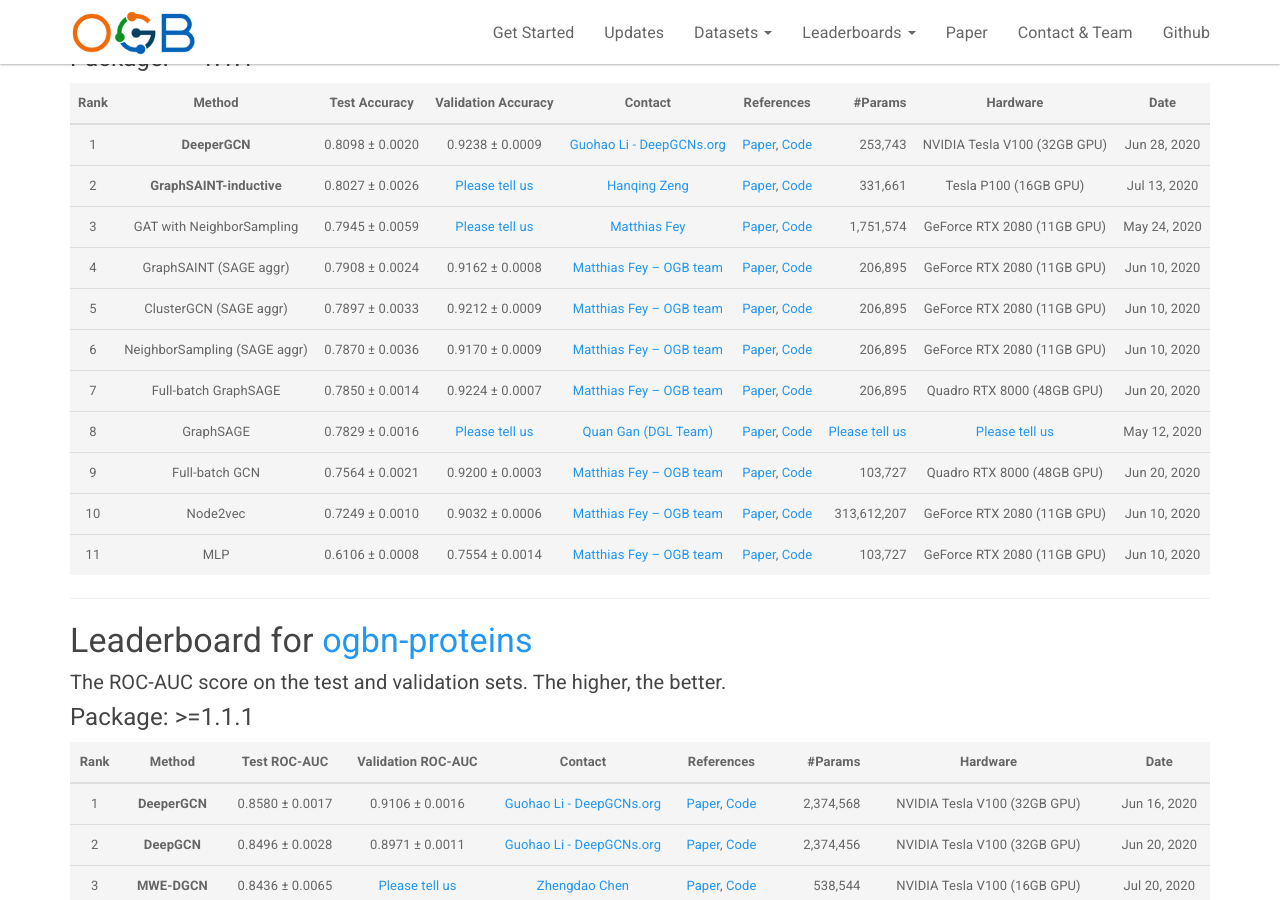
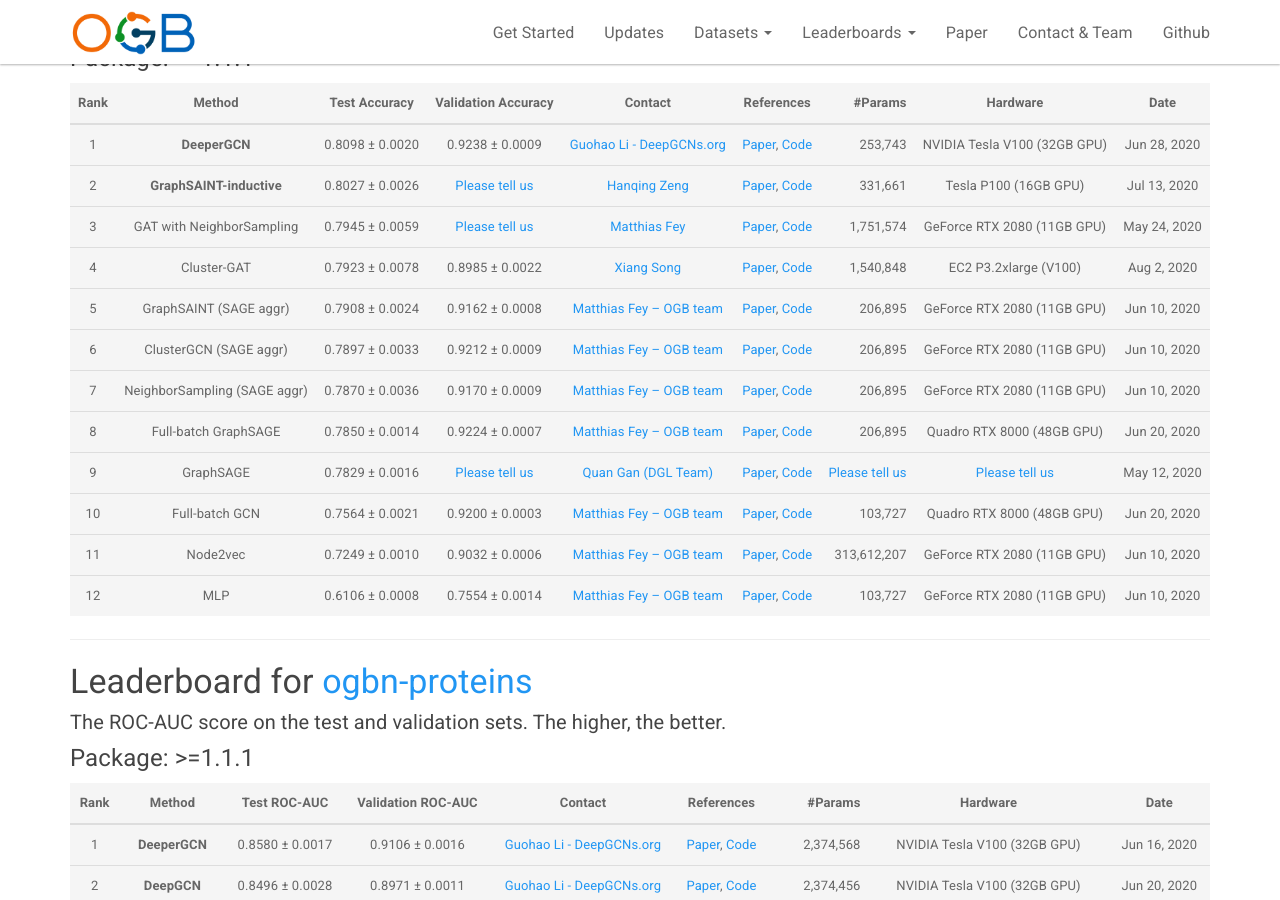
Before and after one commit to snap-stanford/ogb-web, a Jekyll site: the page built from _docs/leaderboard/leader_nodeprop.md, in a window 1280 px wide and 900 px high, scrolled down 495 px. Built offline with Jekyll 4.4.1, drawn with Linux system fonts in a browser that asks for light colours.

Commit message:
updateleaderboard

```diff
--- a/_docs/leaderboard/leader_nodeprop.md
+++ b/_docs/leaderboard/leader_nodeprop.md
@@ -29,14 +29,15 @@ The **bold** method name indicates that the implementation is **official** (by t
 |  1  |  **DeeperGCN**  | 0.8098 ± 0.0020   | 0.9238 ± 0.0009 |[Guohao Li - DeepGCNs.org](mailto:guohao.li@kaust.edu.sa) | [Paper](https://arxiv.org/abs/2006.07739), [Code](https://github.com/lightaime/deep_gcns_torch/tree/master/examples/ogb) | 253,743 | NVIDIA Tesla V100 (32GB GPU) | Jun 28, 2020 |
 |  2  |  **GraphSAINT-inductive**  | 0.8027 ± 0.0026   | [Please tell us](mailto:ogb@cs.stanford.edu) |[Hanqing Zeng](mailto:zengh@usc.edu) | [Paper](https://arxiv.org/abs/1907.04931), [Code](https://github.com/GraphSAINT/GraphSAINT/tree/master/graphsaint/open_graph_benchmark) | 331,661 | Tesla P100 (16GB GPU) | Jul 13, 2020 |
 |  3  |  GAT with NeighborSampling  | 0.7945 ± 0.0059   | [Please tell us](mailto:ogb@cs.stanford.edu) | [Matthias Fey](mailto:matthias.fey@tu-dortmund.de) | [Paper](https://arxiv.org/abs/1710.10903), [Code](https://github.com/rusty1s/pytorch_geometric/blob/master/examples/ogbn_products_gat.py) | 1,751,574 | GeForce RTX 2080 (11GB GPU) | May 24, 2020 |
-|  4  |  GraphSAINT (SAGE aggr)  | 0.7908 ± 0.0024   | 0.9162 ± 0.0008 | [Matthias Fey -- OGB team](mailto:matthias.fey@tu-dortmund.de) | [Paper](https://arxiv.org/abs/1907.04931), [Code](https://github.com/snap-stanford/ogb/tree/master/examples/nodeproppred/products) | 206,895 | GeForce RTX 2080 (11GB GPU) | Jun 10, 2020 |
-|  5  |  ClusterGCN (SAGE aggr)  | 0.7897 ± 0.0033   | 0.9212 ± 0.0009 | [Matthias Fey -- OGB team](mailto:matthias.fey@tu-dortmund.de) | [Paper](https://arxiv.org/abs/1905.07953), [Code](https://github.com/snap-stanford/ogb/tree/master/examples/nodeproppred/products) | 206,895 | GeForce RTX 2080 (11GB GPU) | Jun 10, 2020 |
-|  6  |  NeighborSampling (SAGE aggr)  | 0.7870 ± 0.0036   | 0.9170 ± 0.0009 | [Matthias Fey -- OGB team](mailto:matthias.fey@tu-dortmund.de) | [Paper](https://arxiv.org/abs/1706.02216), [Code](https://github.com/snap-stanford/ogb/tree/master/examples/nodeproppred/products) | 206,895 | GeForce RTX 2080 (11GB GPU) | Jun 10, 2020 |
-|  7  |  Full-batch GraphSAGE  | 0.7850 ± 0.0014   | 0.9224 ± 0.0007 | [Matthias Fey -- OGB team](mailto:matthias.fey@tu-dortmund.de) | [Paper](https://arxiv.org/abs/1706.02216), [Code](https://github.com/snap-stanford/ogb/tree/master/examples/nodeproppred/products) | 206,895 | Quadro RTX 8000 (48GB GPU) | Jun 20, 2020 |
-|  8  |  GraphSAGE  | 0.7829 ± 0.0016   | [Please tell us](mailto:ogb@cs.stanford.edu) | [Quan Gan (DGL Team)](mailto:quagan@amazon.com) | [Paper](https://arxiv.org/abs/1706.02216), [Code](https://github.com/dmlc/dgl/tree/master/examples/pytorch/ogb/ogbn-products/graphsage) | [Please tell us](mailto:ogb@cs.stanford.edu) | [Please tell us](mailto:ogb@cs.stanford.edu) | May 12, 2020 |
-|  9  |  Full-batch GCN  | 0.7564 ± 0.0021   | 0.9200 ± 0.0003 | [Matthias Fey -- OGB team](mailto:matthias.fey@tu-dortmund.de) | [Paper](https://arxiv.org/abs/1609.02907), [Code](https://github.com/snap-stanford/ogb/tree/master/examples/nodeproppred/products) | 103,727 | Quadro RTX 8000 (48GB GPU) | Jun 20, 2020 |
-|  10  |  Node2vec  | 0.7249 ± 0.0010   | 0.9032 ± 0.0006 | [Matthias Fey -- OGB team](mailto:matthias.fey@tu-dortmund.de) | [Paper](https://arxiv.org/abs/1607.00653), [Code](https://github.com/snap-stanford/ogb/tree/master/examples/nodeproppred/products) | 313,612,207 | GeForce RTX 2080 (11GB GPU) | Jun 10, 2020 |
-|  11  |  MLP  | 0.6106 ± 0.0008   | 0.7554 ± 0.0014 | [Matthias Fey -- OGB team](mailto:matthias.fey@tu-dortmund.de) | [Paper](https://arxiv.org/abs/2005.00687), [Code](https://github.com/snap-stanford/ogb/tree/master/examples/nodeproppred/products) | 103,727 | GeForce RTX 2080 (11GB GPU) | Jun 10, 2020 |
+|  4  |  Cluster-GAT  | 0.7923 ± 0.0078   | 0.8985 ± 0.0022 | [Xiang Song](mailto:classicxsong@gmail.com) | [Paper](https://arxiv.org/abs/1905.07953), [Code](https://github.com/dmlc/dgl/tree/master/examples/pytorch/ogb/cluster-gat) | 1,540,848 | EC2 P3.2xlarge (V100) | Aug 2, 2020 |
+|  5  |  GraphSAINT (SAGE aggr)  | 0.7908 ± 0.0024   | 0.9162 ± 0.0008 | [Matthias Fey -- OGB team](mailto:matthias.fey@tu-dortmund.de) | [Paper](https://arxiv.org/abs/1907.04931), [Code](https://github.com/snap-stanford/ogb/tree/master/examples/nodeproppred/products) | 206,895 | GeForce RTX 2080 (11GB GPU) | Jun 10, 2020 |
+|  6  |  ClusterGCN (SAGE aggr)  | 0.7897 ± 0.0033   | 0.9212 ± 0.0009 | [Matthias Fey -- OGB team](mailto:matthias.fey@tu-dortmund.de) | [Paper](https://arxiv.org/abs/1905.07953), [Code](https://github.com/snap-stanford/ogb/tree/master/examples/nodeproppred/products) | 206,895 | GeForce RTX 2080 (11GB GPU) | Jun 10, 2020 |
+|  7  |  NeighborSampling (SAGE aggr)  | 0.7870 ± 0.0036   | 0.9170 ± 0.0009 | [Matthias Fey -- OGB team](mailto:matthias.fey@tu-dortmund.de) | [Paper](https://arxiv.org/abs/1706.02216), [Code](https://github.com/snap-stanford/ogb/tree/master/examples/nodeproppred/products) | 206,895 | GeForce RTX 2080 (11GB GPU) | Jun 10, 2020 |
+|  8  |  Full-batch GraphSAGE  | 0.7850 ± 0.0014   | 0.9224 ± 0.0007 | [Matthias Fey -- OGB team](mailto:matthias.fey@tu-dortmund.de) | [Paper](https://arxiv.org/abs/1706.02216), [Code](https://github.com/snap-stanford/ogb/tree/master/examples/nodeproppred/products) | 206,895 | Quadro RTX 8000 (48GB GPU) | Jun 20, 2020 |
+|  9  |  GraphSAGE  | 0.7829 ± 0.0016   | [Please tell us](mailto:ogb@cs.stanford.edu) | [Quan Gan (DGL Team)](mailto:quagan@amazon.com) | [Paper](https://arxiv.org/abs/1706.02216), [Code](https://github.com/dmlc/dgl/tree/master/examples/pytorch/ogb/ogbn-products/graphsage) | [Please tell us](mailto:ogb@cs.stanford.edu) | [Please tell us](mailto:ogb@cs.stanford.edu) | May 12, 2020 |
+|  10  |  Full-batch GCN  | 0.7564 ± 0.0021   | 0.9200 ± 0.0003 | [Matthias Fey -- OGB team](mailto:matthias.fey@tu-dortmund.de) | [Paper](https://arxiv.org/abs/1609.02907), [Code](https://github.com/snap-stanford/ogb/tree/master/examples/nodeproppred/products) | 103,727 | Quadro RTX 8000 (48GB GPU) | Jun 20, 2020 |
+|  11  |  Node2vec  | 0.7249 ± 0.0010   | 0.9032 ± 0.0006 | [Matthias Fey -- OGB team](mailto:matthias.fey@tu-dortmund.de) | [Paper](https://arxiv.org/abs/1607.00653), [Code](https://github.com/snap-stanford/ogb/tree/master/examples/nodeproppred/products) | 313,612,207 | GeForce RTX 2080 (11GB GPU) | Jun 10, 2020 |
+|  12  |  MLP  | 0.6106 ± 0.0008   | 0.7554 ± 0.0014 | [Matthias Fey -- OGB team](mailto:matthias.fey@tu-dortmund.de) | [Paper](https://arxiv.org/abs/2005.00687), [Code](https://github.com/snap-stanford/ogb/tree/master/examples/nodeproppred/products) | 103,727 | GeForce RTX 2080 (11GB GPU) | Jun 10, 2020 |
 
 
 <a name="ogbn-proteins"/>
```
